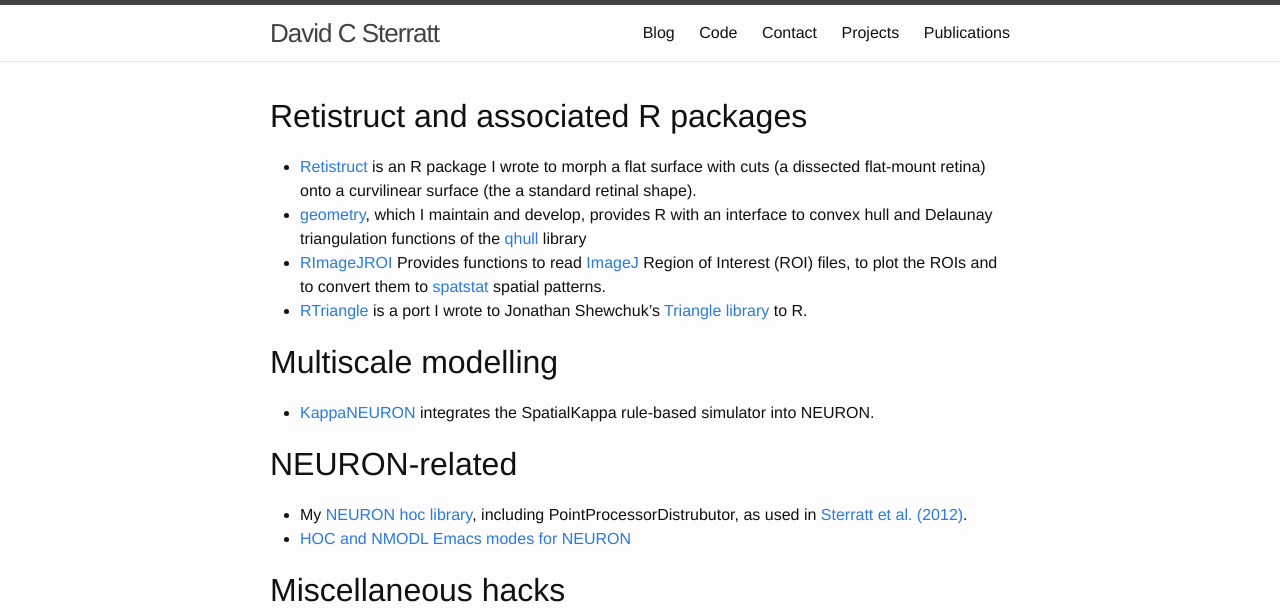
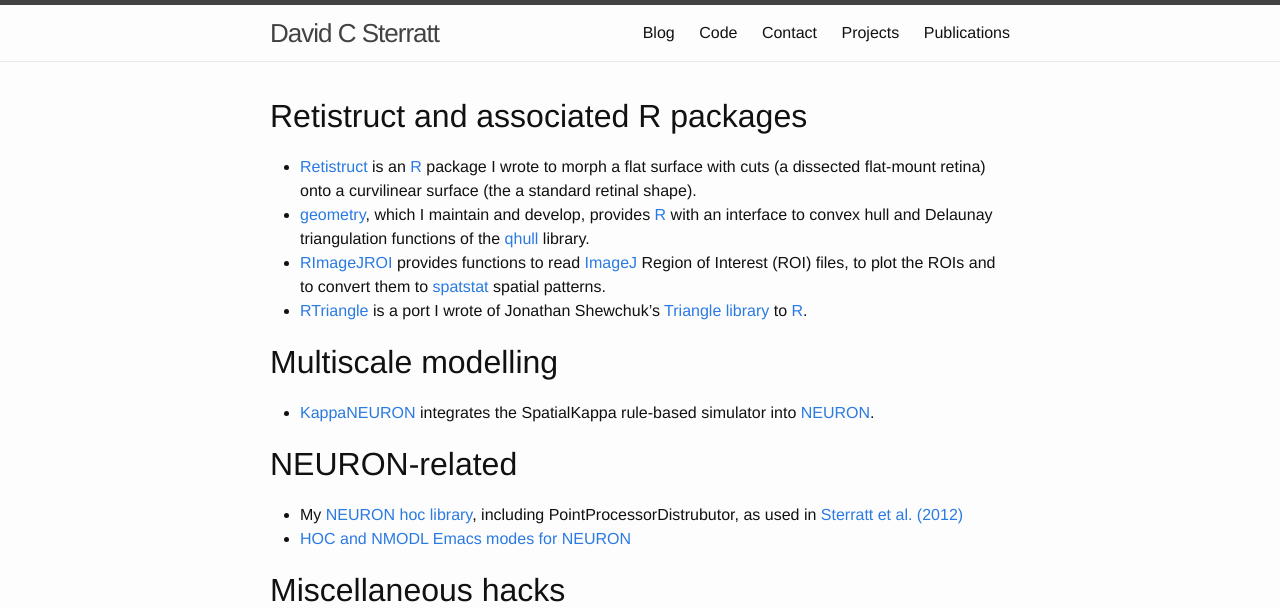
Before and after one commit to davidcsterratt/davidcsterratt.github.io, a Jekyll site: the page built from code.md, in a window 1280 px wide. Shown: the top 609 px of the page. Built offline with Jekyll 4.4.1, drawn with Linux system fonts in a browser that asks for light colours.

Commit message:
Added links and fixed punctuation

```diff
--- a/code.md
+++ b/code.md
@@ -6,30 +6,30 @@
 
 # Retistruct and associated R packages
 
-* [Retistruct](http://retistruct.r-forge.r-project.org/) is an R
+* [Retistruct](http://retistruct.r-forge.r-project.org/) is an [R]
   package I wrote to morph a flat surface with cuts (a dissected
   flat-mount retina) onto a curvilinear surface (the a standard
   retinal shape).
 * [geometry](http://geometry.r-forge.r-project.org/), which I maintain
-  and develop, provides R with an interface to convex hull and
-  Delaunay triangulation functions of the [qhull](http://www.qhull.org) library
+  and develop, provides [R] with an interface to convex hull and
+  Delaunay triangulation functions of the [qhull](http://www.qhull.org) library.
 * [RImageJROI](https://cran.r-project.org/web/packages/RImageJROI/index.html)
-  Provides functions to read [ImageJ](http://imagej.nih.gov/ij/)
+  provides functions to read [ImageJ](http://imagej.nih.gov/ij/)
   Region of Interest (ROI) files, to plot the ROIs and to convert them
   to [spatstat](http://spatstat.org/) spatial patterns.
 * [RTriangle](https://cran.r-project.org/web/packages/RTriangle/index.html)
-  is a port I wrote to Jonathan Shewchuk's [Triangle library](http://www.cs.cmu.edu/~quake/triangle.html) to R.
+  is a port I wrote of Jonathan Shewchuk's [Triangle library](http://www.cs.cmu.edu/~quake/triangle.html) to [R][R].
 
 # Multiscale modelling
 
 * [KappaNEURON](https://github.com/davidcsterratt/KappaNEURON)
-  integrates the SpatialKappa rule-based simulator into NEURON.
+  integrates the SpatialKappa rule-based simulator into [NEURON].
 
 # NEURON-related
 
 * My [NEURON hoc library](https://github.com/davidcsterratt/dcs-hoc),
   including PointProcessorDistrubutor, as used in [Sterratt et
-  al. (2012)](/pubs#SterEtal12spin).
+  al. (2012)](/pubs#SterEtal12spin)
 * [HOC and NMODL Emacs modes for NEURON](https://github.com/davidcsterratt/neuron-emacs)
 
 # Miscellaneous hacks
```
Also changed, not shown: other parts of code.md (+3 -0 lines).
